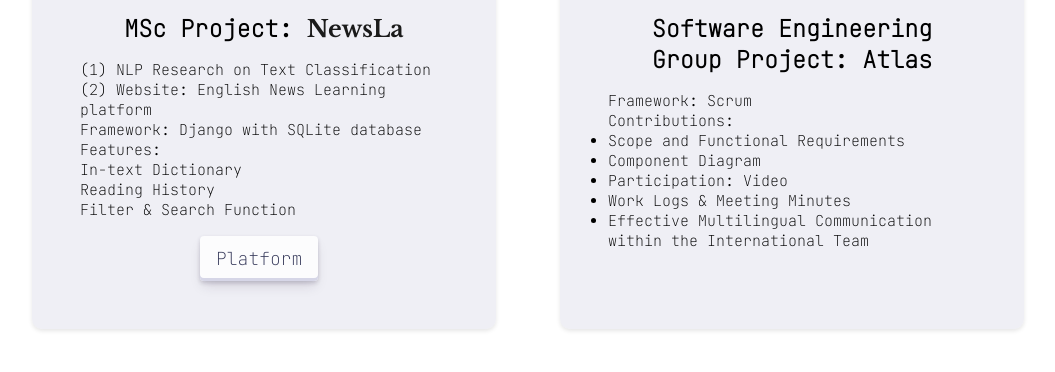
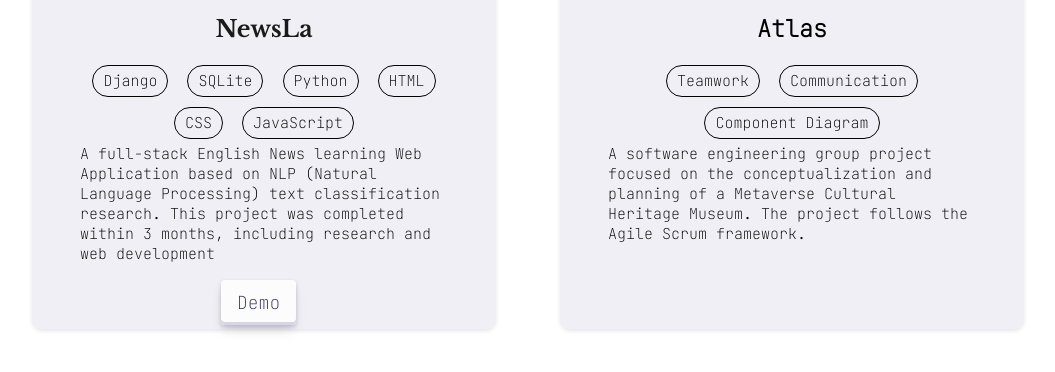
Before and after one commit to yanneskly/myProfile, a plain HTML site: page index.html in a window 1280 px wide. Shown: the part 1168-1540 px from the top of the page, without its empty margins (112-1167 px from the left). Drawn offline with nearby package versions, Linux system fonts and the light colour scheme.

Commit message:
update on projects

```diff
--- a/index.html
+++ b/index.html
@@ -40,9 +40,7 @@
             </div>
             <div class="left">
                 <div class="info">
-                    <!-- <div class="effect"> -->
                         <p class="now-playing">You are now playing:</p>
-                    <!-- </div> -->
                     <h3>Yannes's Portfolio</h3>
                 </div>
                 <div class="controls">
@@ -149,17 +147,24 @@
 
                         <div class="card-content">
                             <div class="card-title">
-                                <h3>MSc Project: <a href="htstps://kklyannes.pythonanywhere.com">NewsLa</a></h3>
+                                <h3><a href="htstps://kklyannes.pythonanywhere.com">NewsLa</a></h3>
                             </div>
-                            <p>(1) NLP Research on Text Classification</p>
-                            <p>(2) Website: English News Learning platform </p>
-                            <p>Framework: Django with SQLite database</p>
-                            <p>Features:</p>
-                            <p>In-text Dictionary</p>
-                            <p>Reading History</p>
-                            <p>Filter & Search Function</p>
+
+                            <div class="tools-and-skills">
+                                <ul>
+                                    <li>Django</li>
+                                    <li>SQLite</li>
+                                    <li>Python</li>
+                                    <li>HTML</li>
+                                    <li>CSS</li>
+                                    <li>JavaScript</li>
+                                </ul>
+                            </div>
+
+                            <p> A full-stack English News learning Web Application based on NLP (Natural Language Processing) text classification research.
+                                This project was completed within 3 months, including research and web development </p>
                             <div class="card-button">
-                                <button class="button-name"><a href="https://kklyannes.pythonanywhere.com">Platform </a>
+                                <button class="button-name"><a href="https://kklyannes.pythonanywhere.com">Demo</a>
                                 </button>
                                 <!-- <button class="button-name">Details</button> -->
                             </div>
@@ -173,17 +178,21 @@
 
                         <div class="card-content">
                             <div class="card-title">
-                                <h3>Software Engineering Group Project: Atlas</h3>
+                                <h3>Atlas</h3>
                             </div>
-                            <p>Framework: Scrum</p>
-                            <p>Contributions:</p>
-                            <ul>
-                                <li>Scope and Functional Requirements</li>
-                                <li>Component Diagram</li>
-                                <li>Participation: Video</li>
-                                <li>Work Logs & Meeting Minutes</li>
-                                <li>Effective Multilingual Communication within the International Team</li>
-                            </ul>
+
+                            <div class="tools-and-skills">
+                                <ul>
+                                    <li>Teamwork</li>
+                                    <li>Communication</li>
+                                    <li>Component Diagram</li>
+                                </ul>
+                            </div>
+
+                            <p>
+                                A software engineering group project focused on the conceptualization and planning of a Metaverse Cultural Heritage Museum.
+                                The project follows the Agile Scrum framework.
+                            </p>
                         </div>
                     </div>
 
@@ -193,13 +202,21 @@
         </div>
     </section>
 
-    <!--    <section id="experience" class="experience">-->
-    <!--        <div class="main-container">-->
-    <!--            <h2>Experience</h2>-->
-    <!--            <div class="main-content">-->
-    <!--            </div>-->
-    <!--        </div>-->
-    <!--    </section>-->
+
+
+    <script>
+        function toggleMenu() {
+            const menu = document.querySelector(".menu");
+            if (menu.style.display === "block") {
+                menu.style.display = "none";
+            } else {
+                menu.style.display = "block";
+            }
+        }
+
+    </script>
+
+
 
 
 </main>
--- a/style.css
+++ b/style.css
@@ -256,17 +256,7 @@
     margin: 5px 0;
     white-space: nowrap;
     overflow: hidden;
-    max-width: 100%; /* Ensure that the marquee effect respects the .effect div's width */
-    animation: marquee 5s linear infinite;
-}
-
-@keyframes marquee {
-    0% {
-        transform: translateX(100%);
-    }
-    100% {
-        transform: translateX(calc(-100% + 100%)); /* Adjust the calculation */
-    }
+    max-width: 100%;
 }
 
 
@@ -484,6 +474,17 @@
     color: #36395A;
 }
 
+.tools-and-skills ul {
+    text-align: center;
+}
+
+.tools-and-skills ul li{
+    display: inline-block;
+    margin: 5px;
+    padding: 5px 10px;
+    border: 1px solid #000;
+    border-radius: 20px;
+}
 
 
 
```
